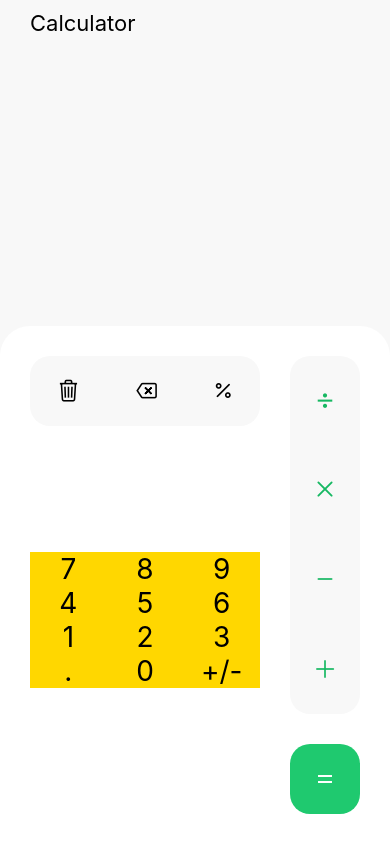
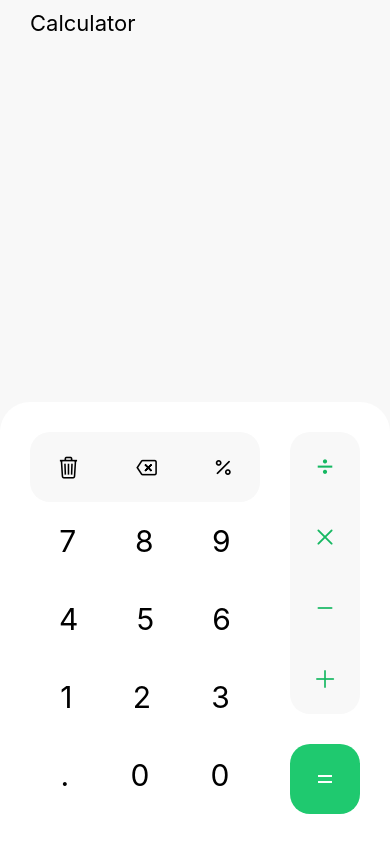
Before and after one commit to MyoThuKha/calculator, a React Native app: screen / in a window 390 px wide. Built offline with nearby package versions, Linux system fonts and the light colour scheme.

Commit message:
fixed ui

```diff
--- a/components/actions.jsx
+++ b/components/actions.jsx
@@ -8,18 +8,8 @@ const TitleActions = () => {
   const dispatch = useDispatch();
   return (
     <View style={styles.titleActions}>
-      <Ionicons
-        name="trash-outline"
-        size={25}
-        color="black"
-        onPres={() => dispatch(handleClear())}
-      />
-      <Ionicons
-        name="backspace-outline"
-        size={25}
-        color="black"
-        onPress={() => dispatch(removeDigit())}
-      />
+      <Ionicons name="trash-outline" size={25} color="black" />
+      <Ionicons name="backspace-outline" size={25} color="black" />
       <Feather name="percent" size={20} color="black" />
     </View>
   );
--- a/components/numpad.jsx
+++ b/components/numpad.jsx
@@ -6,62 +6,56 @@ const NumPad = () => {
   const dispatch = useDispatch();
   const [operand, setOperand] = useState("");
   //
-  const NumberKey = ({ num }) => {
-    return (
-      <TouchableOpacity
-        onPress={() => {
-          dispatch(addDigit(operand, num));
-        }}
-      >
-        <Text style={{ fontSize: 28 }}>{num}</Text>
-      </TouchableOpacity>
-    );
-  };
-  const ChangeOperand = ({ num }) => {
-    return (
-      <TouchableOpacity onPress={() => setOperand()}>
-        <Text style={{ fontSize: 28 }}>{num}</Text>
-      </TouchableOpacity>
-    );
-  };
 
   return (
-    <View
-      style={{
-        flex: 1,
-        flexDirection: "row",
-        justifyContent: "center",
-        alignItems: "center",
-      }}
-    >
-      <View style={styles.keyBar}>
-        <NumberKey num={7} />
-        <NumberKey num={4} />
-        <NumberKey num={1} />
-        <NumberKey num="." />
-      </View>
-      <View style={styles.keyBar}>
-        <NumberKey num={8} />
-        <NumberKey num={5} />
-        <NumberKey num={2} />
-        <NumberKey num={0} />
-      </View>
-      <View style={styles.keyBar}>
-        <NumberKey num={9} />
-        <NumberKey num={6} />
-        <NumberKey num={3} />
-        <ChangeOperand num="+/-" />
+    <View style={styles.container}>
+      <View style={styles.col}>
+        <View style={styles.row}>
+          <Key>7</Key>
+          <Key>8</Key>
+          <Key>9</Key>
+        </View>
+        <View style={styles.row}>
+          <Key>4</Key>
+          <Key>5</Key>
+          <Key>6</Key>
+        </View>
+        <View style={styles.row}>
+          <Key>1</Key>
+          <Key>2</Key>
+          <Key>3</Key>
+        </View>
+        <View style={styles.row}>
+          <Key>.</Key>
+          <Key>0</Key>
+          <Key>0</Key>
+        </View>
       </View>
     </View>
   );
 };
 
+const Key = ({ children }) => {
+  return (
+    <TouchableOpacity>
+      <View>
+        <Text style={{ fontSize: 30 }}>{children}</Text>
+      </View>
+    </TouchableOpacity>
+  );
+};
+
 const styles = StyleSheet.create({
-  keyBar: {
+  container: {
     flex: 1,
-    justifyContent: "space-between",
-    alignItems: "center",
-    backgroundColor: "gold",
+  },
+  col: {
+    flex: 1,
+    justifyContent: "space-around",
+  },
+  row: {
+    flexDirection: "row",
+    justifyContent: "space-around",
   },
 });
 
--- a/package.json
+++ b/package.json
@@ -14,7 +14,7 @@
     "expo": "~46.0.9",
     "expo-status-bar": "~1.4.0",
     "react": "18.0.0",
-    "react-native": "0.69.5",
+    "react-native": "0.69.6",
     "react-redux": "^8.0.2"
   },
   "devDependencies": {
--- a/screens/home.jsx
+++ b/screens/home.jsx
@@ -29,7 +29,7 @@ const styles = StyleSheet.create({
     flex: 1,
   },
   head: {
-    flex: 2,
+    flex: 1,
     marginHorizontal: 30,
     marginVertical: 10,
     justifyContent: "space-between",
@@ -38,7 +38,7 @@ const styles = StyleSheet.create({
     fontSize: 22,
   },
   body: {
-    flex: 3,
+    flex: 1,
     backgroundColor: "white",
     borderTopRightRadius: 30,
     borderTopLeftRadius: 30,
```
Also changed, not shown: 1 other file (tests, documents, lock files or other folders).
